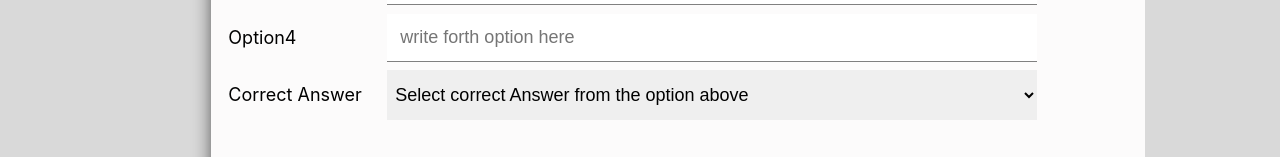
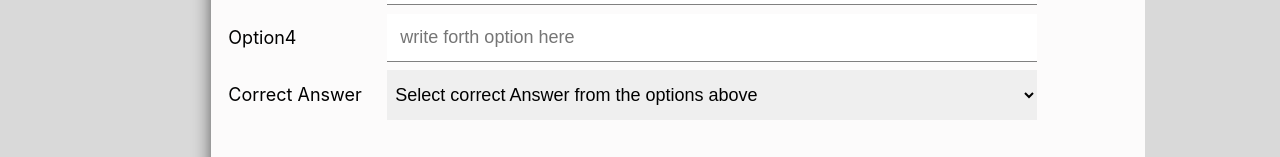
Before and after one commit to clint360/brain-buster-frontend, a React (Create React App) app: page /admin/quizzes in a window 1280 px wide. Shown: the part 795-952 px from the top of the page. Built offline with nearby package versions, Linux system fonts and the light colour scheme.

Commit message:
correct the select dropdown

```diff
--- a/src/view/pages/admin/quizzes/AdminQuizzes.jsx
+++ b/src/view/pages/admin/quizzes/AdminQuizzes.jsx
@@ -121,7 +121,7 @@ function AdminQuizzes() {
                 <div className=" select__correctanswer ">
                   <select name="Select correct answer" id="correctAnswer">
                     <option value="">
-                      Select correct Answer from the option above
+                      Select correct Answer from the options above
                     </option>
                     <option value="option1">Option1</option>
                     <option value="option2">Option2</option>
```
